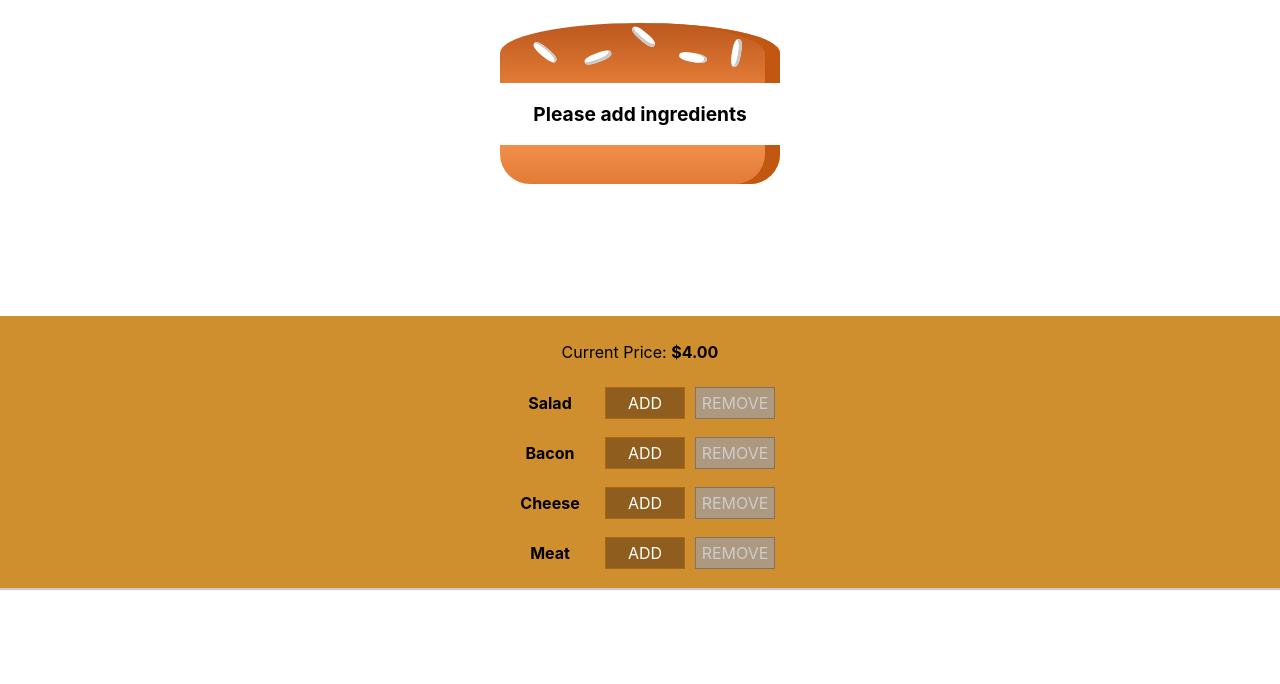
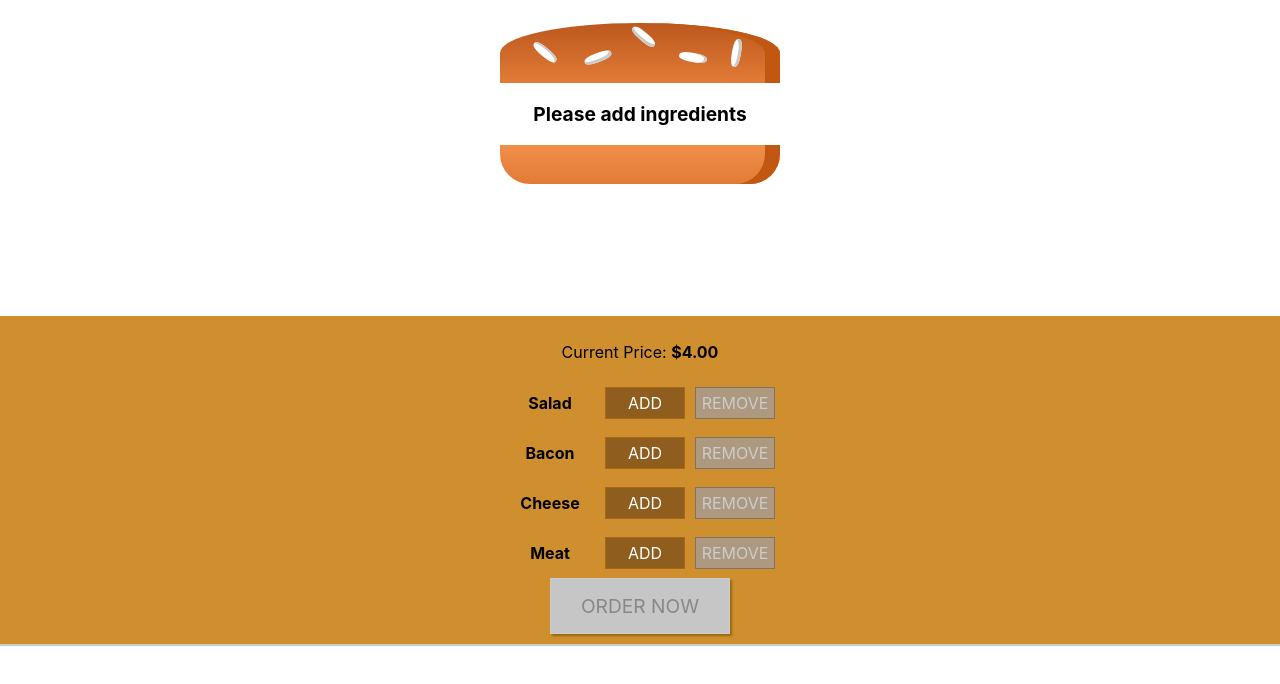
Before and after one commit to jerni81/burger-builder, a React (Create React App) app in the folder burger-builder/: page / in a window 1280 px wide. Shown: the top 684 px of the page. Built offline with nearby package versions, Linux system fonts and the light colour scheme.

Commit message:
order button active

```diff
--- a/burger-builder/src/components/Burger/BuildControls/BuildControls.css
+++ b/burger-builder/src/components/Burger/BuildControls/BuildControls.css
@@ -8,3 +8,44 @@
   margin: auto;
   padding: 10px 0;
 }
+
+.OrderButton {
+    background-color: #DAD735;
+    outline: none;
+    cursor: pointer;
+    border: 1px solid #966909;
+    color: #966909;
+    font-family: inherit;
+    font-size: 1.2em;
+    padding: 15px 30px;
+    box-shadow: 2px 2px 2px #966909;
+}
+
+.OrderButton:hover, .OrderButton:active {
+    background-color: #A0DB41;
+    border: 1px solid #966909;
+    color: #966909;
+}
+
+.OrderButton:disabled {
+    background-color: #C7C6C6;
+    cursor: not-allowed;
+    border: 1px solid #ccc;
+    color: #888888;
+}
+
+.OrderButton:not(:disabled) {
+    animation: enable 0.3s linear;
+}
+
+@keyframes enable {
+    0% {
+        transform: scale(1);
+    }
+    60% {
+        transform: scale(1.1);
+    }
+    100% {
+        transform: scale(1);
+    }
+}
--- a/burger-builder/src/components/Burger/BuildControls/BuildControls.js
+++ b/burger-builder/src/components/Burger/BuildControls/BuildControls.js
@@ -20,6 +20,9 @@
       removed={() => props.ingredientRemoved(ctrl.type)}
       disabled={props.disabled[ctrl.type]}/>
     ))}
+    <button
+      className="OrderButton"
+      disabled={!props.purchasable}>ORDER NOW</button>
   </div>
 );
 
--- a/burger-builder/src/containers/BurgerBuilder/BurgerBuilder.js
+++ b/burger-builder/src/containers/BurgerBuilder/BurgerBuilder.js
@@ -18,7 +18,18 @@
       cheese: 0,
       meat:0
     },
-    totalPrice: 4
+    totalPrice: 4,
+    purchasable: false
+  }
+
+  updatePurchaseState (ingredients) {
+    const sum = Object.keys(ingredients).map(igKey => {
+      return ingredients[igKey]
+    })
+    .reduce((sum, el) => {
+      return sum + el;
+    }, 0)
+    this.setState({purchasable: sum > 0})
   }
 
   addIngredientHandler = (type) => {
@@ -32,6 +43,7 @@
     const oldPrice = this.state.totalPrice
     const newPrice = oldPrice + priceAddition
     this.setState({totalPrice: newPrice, ingredients: updatedIngredients})
+    this.updatePurchaseState(updatedIngredients)
   }
 
   removeIngredientHandler = (type) => {
@@ -48,6 +60,8 @@
     const oldPrice = this.state.totalPrice
     const newPrice = oldPrice - priceDeduction
     this.setState({totalPrice: newPrice, ingredients: updatedIngredients})
+    this.updatePurchaseState(updatedIngredients)
+
   }
 
   render () {
@@ -64,7 +78,8 @@
           ingredientAdded={this.addIngredientHandler}
           ingredientRemoved={this.removeIngredientHandler}
           disabled={disabledInfo}
-          price={this.state.totalPrice}/>
+          price={this.state.totalPrice}
+          purchasable={this.state.purchasable}/>
       </Aux>
     )
   }
```
